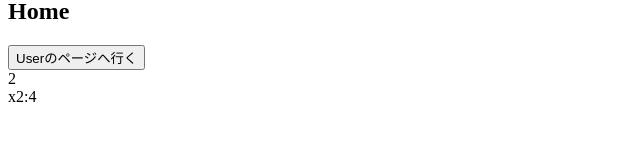
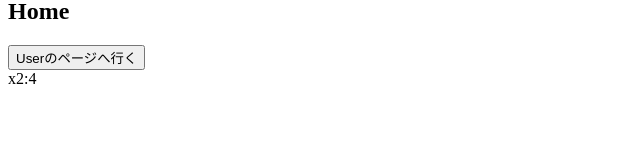
Before and after one commit to 5ma/udemy-vuex, a Vue app: page / in a window 1280 px wide. Shown: the part 146-300 px from the top of the page, without its empty margins (0-640 px from the left). Built offline with nearby package versions, Linux system fonts and the light colour scheme.

Commit message:
✨ mapGettersヘルパーで、簡単にgettersにデータを取ってくる

```diff
--- a/src/views/Home.vue
+++ b/src/views/Home.vue
@@ -2,21 +2,18 @@
   <div>
     <h2>Home</h2>
     <button @click="toUsers">Userのページへ行く</button>
-    <div>{{ count }}</div>
-    <div>x2:{{ doubleCount }}</div>
+    <!-- <div>{{ count }}</div> -->
+    <div>x2:{{ myComponentDoubleCount }}</div>
   </div>
 </template>
 
 <script>
+import { mapGetters } from "vuex";
 export default {
-  computed: {
-    count() {
-      return this.$store.state.count;
-    },
-    doubleCount() {
-      return this.$store.getters.doubleCount;
-    },
-  },
+  // computed: mapGetters(["doubleCount"]),
+  computed: mapGetters({
+    myComponentDoubleCount: "doubleCount", // オブジェクトでもOK
+  }),
   methods: {
     toUsers() {
       // this.$router.push("users/10");
```
